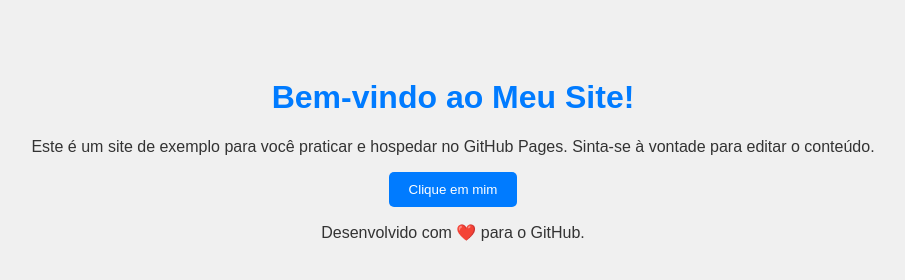
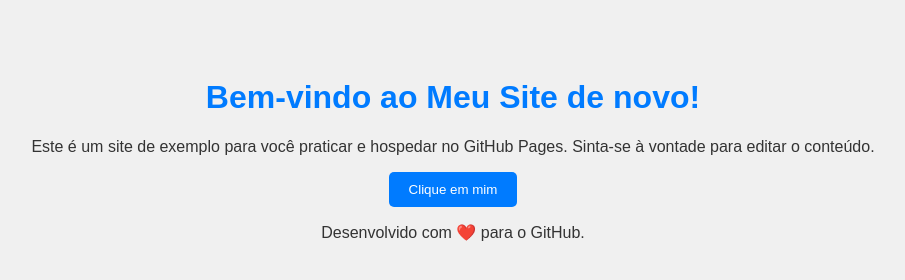
Before and after one commit to glauciomp/projeto, a plain HTML site: page index.html in a window 1280 px wide. Shown: the whole page, without its empty margins (187-1092 px from the left). Drawn offline with Linux system fonts and the light colour scheme.

Commit message:
atualizando o título

```diff
--- a/index.html
+++ b/index.html
@@ -9,7 +9,7 @@
 <body>
 
     <header>
-        <h1>Bem-vindo ao Meu Site!</h1>
+        <h1>Bem-vindo ao Meu Site de novo!</h1>
     </header>
 
     <main>
```
